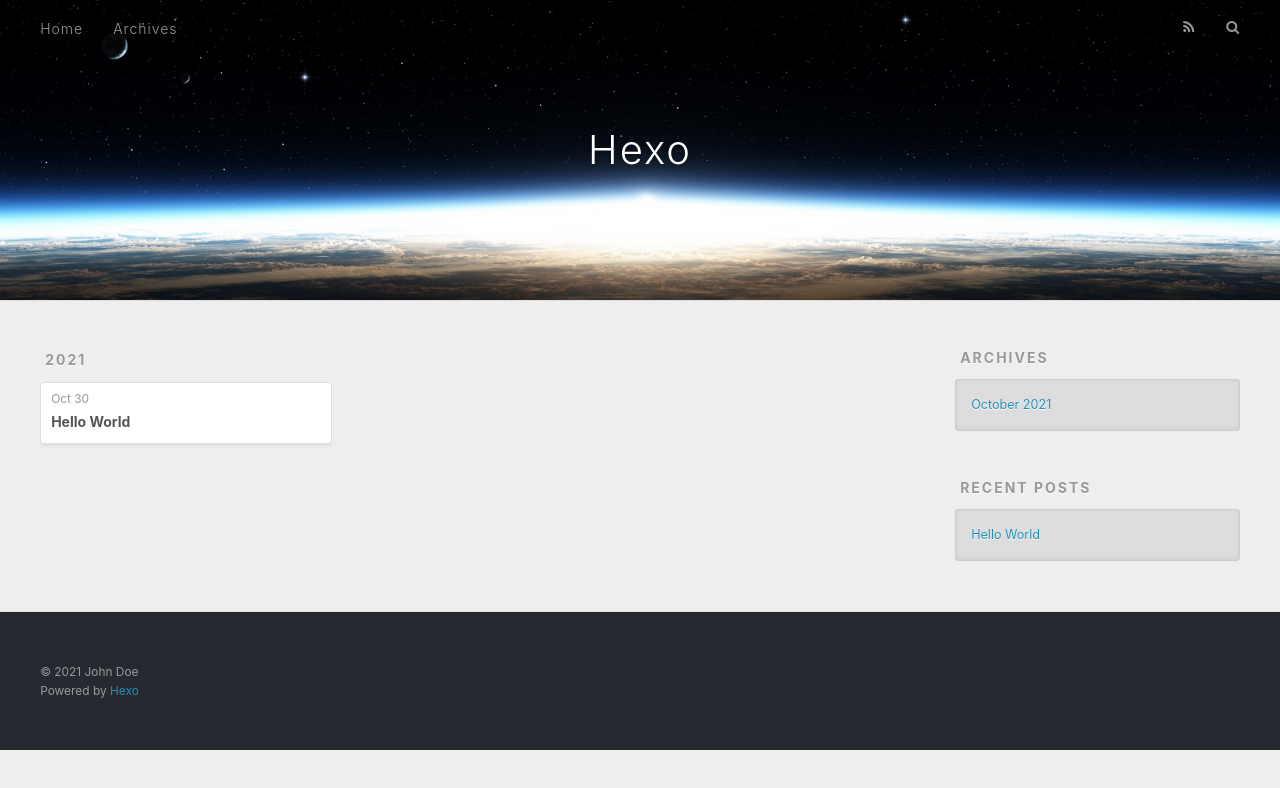
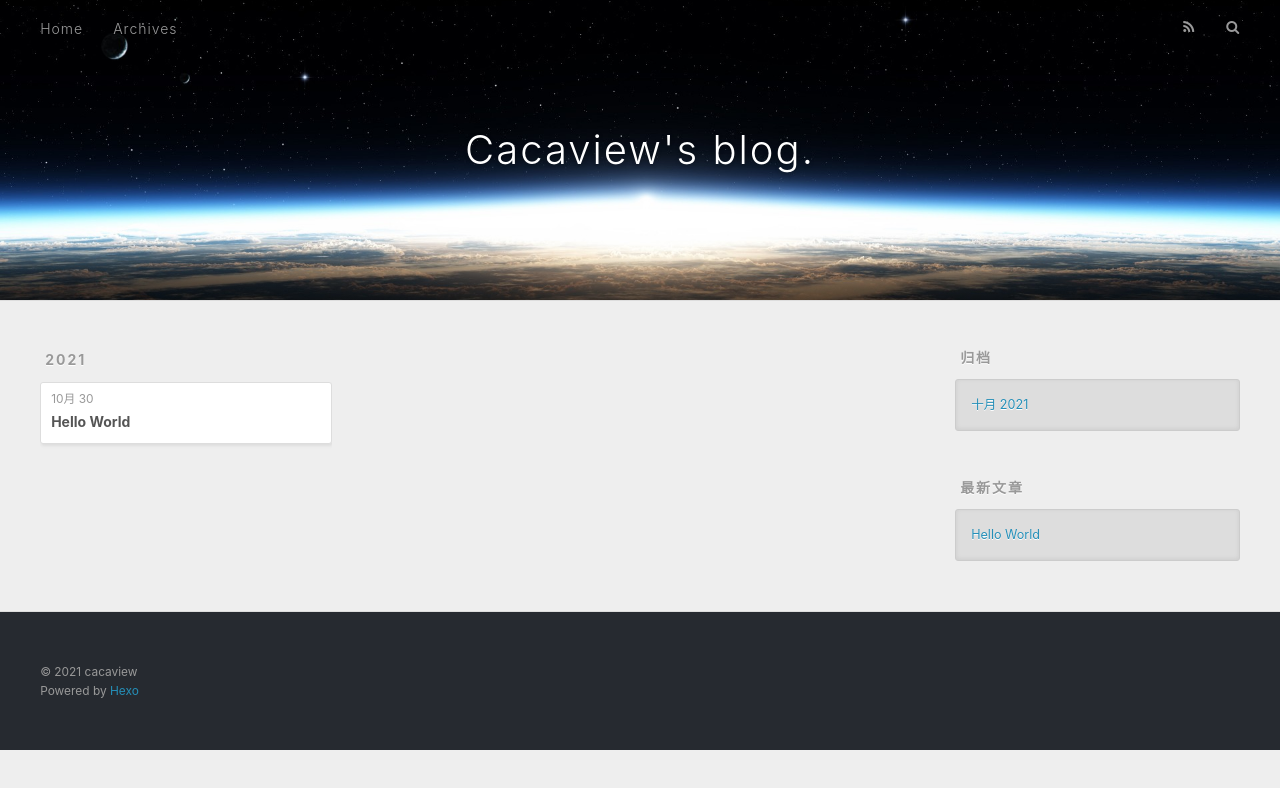
Before and after one commit to cacaview/cacaview.github.io, a plain HTML site: page archives/2021/10/index.html in a window 1280 px wide. Drawn offline with nearby package versions, Linux system fonts and the light colour scheme.

Commit message:
Site updated: 2021-10-30 17:59:17

```diff
--- a/archives/2021/10/index.html
+++ b/archives/2021/10/index.html
@@ -5,17 +5,17 @@
 
 
 
-  <title>Archives: 2021/10 | Hexo</title>
+  <title>归档: 2021/10 | Cacaview&#39;s blog.</title>
   <meta name="viewport" content="width=device-width, initial-scale=1, maximum-scale=1">
   <meta property="og:type" content="website">
-<meta property="og:title" content="Hexo">
+<meta property="og:title" content="Cacaview&#39;s blog.">
 <meta property="og:url" content="http://example.com/archives/2021/10/index.html">
-<meta property="og:site_name" content="Hexo">
-<meta property="og:locale" content="en_US">
-<meta property="article:author" content="John Doe">
+<meta property="og:site_name" content="Cacaview&#39;s blog.">
+<meta property="og:locale" content="zh_CN">
+<meta property="article:author" content="cacaview">
 <meta name="twitter:card" content="summary">
 
-    <link rel="alternate" href="/atom.xml" title="Hexo" type="application/atom+xml">
+    <link rel="alternate" href="/atom.xml" title="Cacaview&#39;s blog." type="application/atom+xml">
 
 
     <link rel="icon" href="/favicon.png">
@@ -36,7 +36,7 @@
   <div id="header-outer" class="outer">
     <div id="header-title" class="inner">
       <h1 id="logo-wrap">
-        <a href="/" id="logo">Hexo</a>
+        <a href="/" id="logo">Cacaview&#39;s blog.</a>
       </h1>
 
     </div>
@@ -53,7 +53,7 @@
 
           <a id="nav-rss-link" class="nav-icon" href="/atom.xml" title="RSS Feed"></a>
 
-        <a id="nav-search-btn" class="nav-icon" title="Search"></a>
+        <a id="nav-search-btn" class="nav-icon" title="搜索"></a>
       </nav>
       <div id="search-form-wrap">
         <form action="//google.com/search" method="get" accept-charset="UTF-8" class="search-form"><input type="search" name="q" class="search-form-input" placeholder="Search"><button type="submit" class="search-form-submit">&#xF002;</button><input type="hidden" name="sitesearch" value="http://example.com"></form>
@@ -79,7 +79,7 @@
   <div class="archive-article-inner">
     <header class="archive-article-header">
       <a href="/2021/10/30/hello-world/" class="archive-article-date">
-  <time datetime="2021-10-30T08:49:31.847Z" itemprop="datePublished">Oct 30</time>
+  <time datetime="2021-10-30T08:49:31.847Z" itemprop="datePublished">10月 30</time>
 </a>
 
 
@@ -111,9 +111,9 @@
 
 
   <div class="widget-wrap">
-    <h3 class="widget-title">Archives</h3>
+    <h3 class="widget-title">归档</h3>
     <div class="widget">
-      <ul class="archive-list"><li class="archive-list-item"><a class="archive-list-link" href="/archives/2021/10/">October 2021</a></li></ul>
+      <ul class="archive-list"><li class="archive-list-item"><a class="archive-list-link" href="/archives/2021/10/">十月 2021</a></li></ul>
     </div>
   </div>
 
@@ -121,7 +121,7 @@
 
 
   <div class="widget-wrap">
-    <h3 class="widget-title">Recent Posts</h3>
+    <h3 class="widget-title">最新文章</h3>
     <div class="widget">
       <ul>
 
@@ -141,7 +141,7 @@
 
   <div class="outer">
     <div id="footer-info" class="inner">
-      &copy; 2021 John Doe<br>
+      &copy; 2021 cacaview<br>
       Powered by <a href="http://hexo.io/" target="_blank">Hexo</a>
     </div>
   </div>
```
Also changed, not shown: 2021/10/30/hello-world/index.html (+12 -12 lines), archives/2021/index.html (+13 -13 lines), archives/index.html (+13 -13 lines), index.html (+13 -13 lines).
